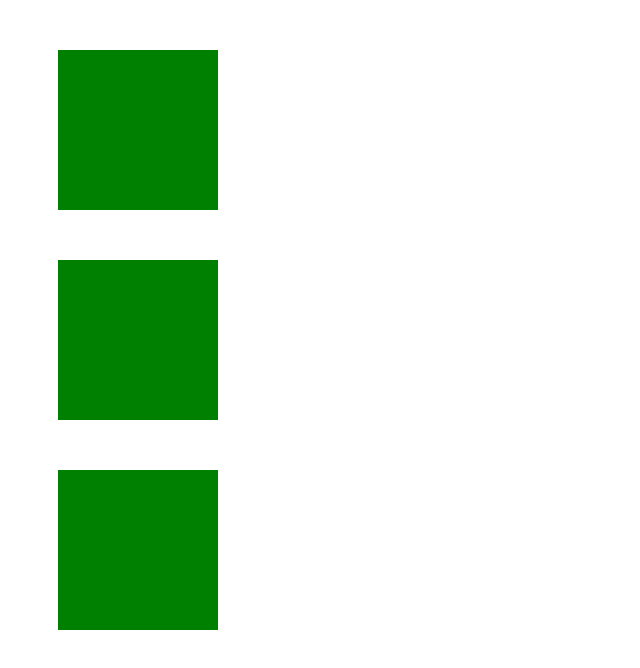
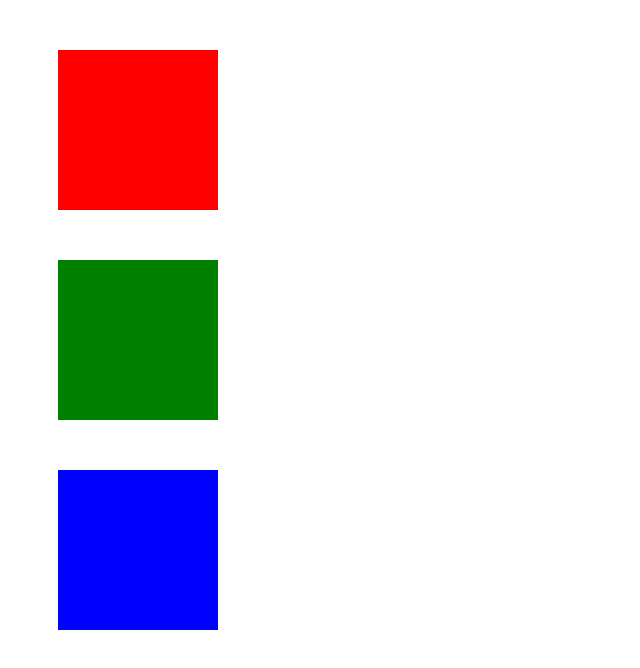
Before and after one commit to alirezaghorbani1983/front-end, a plain HTML site: page padding-margin-practice/index.html in a window 1280 px wide. Shown: the whole page, without its empty margins (0-640 px from the left). Drawn offline with Linux system fonts and the light colour scheme.

Commit message:
colors-change

```diff
--- a/padding-margin-practice/style.css
+++ b/padding-margin-practice/style.css
@@ -21,7 +21,7 @@ div {
 }
 
 .red {
-    background-color: green;
+    background-color: red;
     padding: 30px;
     margin: 50px;
 }
@@ -34,7 +34,7 @@ div {
 }
 
 .blue {
-    background-color: green;
+    background-color: blue;
     padding: 30px;
     margin: 50px;
 }
```
